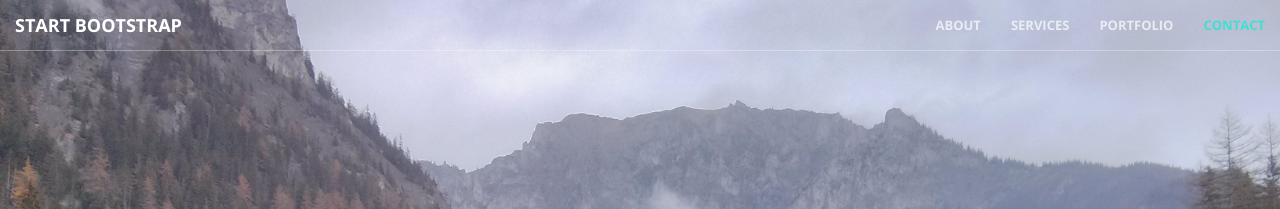
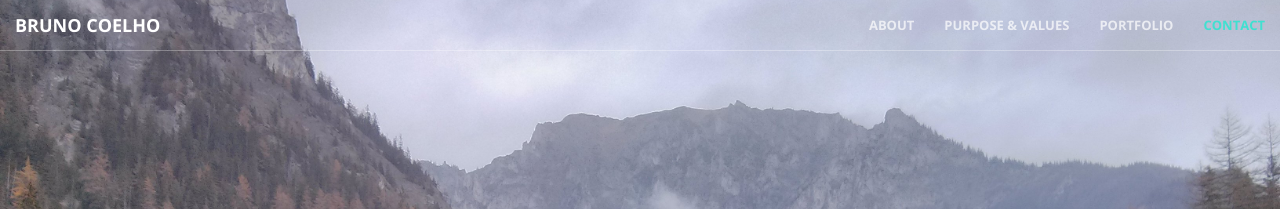
Before and after one commit to brunonaz/artbrunocoelho, a Jekyll site: the page built from index.html, in a window 1280 px wide. Shown: the top 209 px of the page. Built offline with Jekyll 4.4.1, drawn with Linux system fonts in a browser that asks for light colours.

Commit message:
Update nav.html
atualizacao services para purpose

```diff
--- a/_includes/nav.html
+++ b/_includes/nav.html
@@ -8,7 +8,7 @@
                 <span class="icon-bar"></span>
                 <span class="icon-bar"></span>
             </button>
-            <a class="navbar-brand page-scroll" href="#page-top">Start Bootstrap</a>
+            <a class="navbar-brand page-scroll" href="#page-top">Bruno Coelho</a>
         </div>
 
         <!-- Collect the nav links, forms, and other content for toggling -->
@@ -18,7 +18,7 @@
                     <a class="page-scroll" href="#about">About</a>
                 </li>
                 <li>
-                    <a class="page-scroll" href="#services">Services</a>
+                    <a class="page-scroll" href="#services">Purpose & Values</a>
                 </li>
                 <li>
                     <a class="page-scroll" href="#portfolio">Portfolio</a>
```
